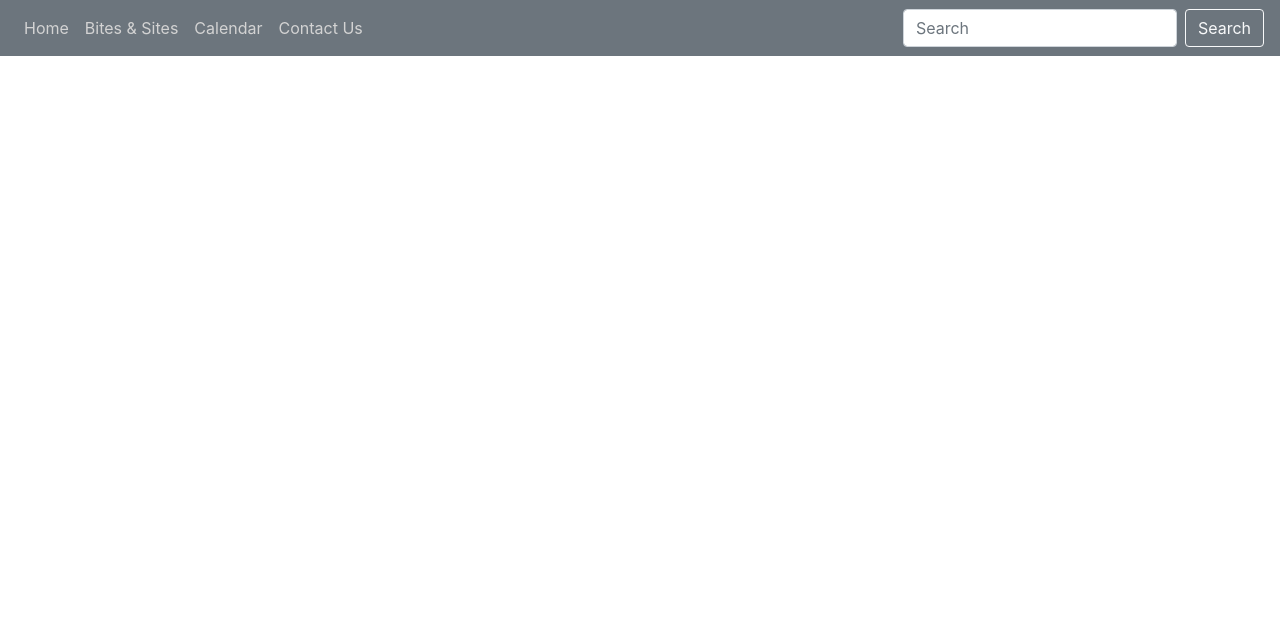
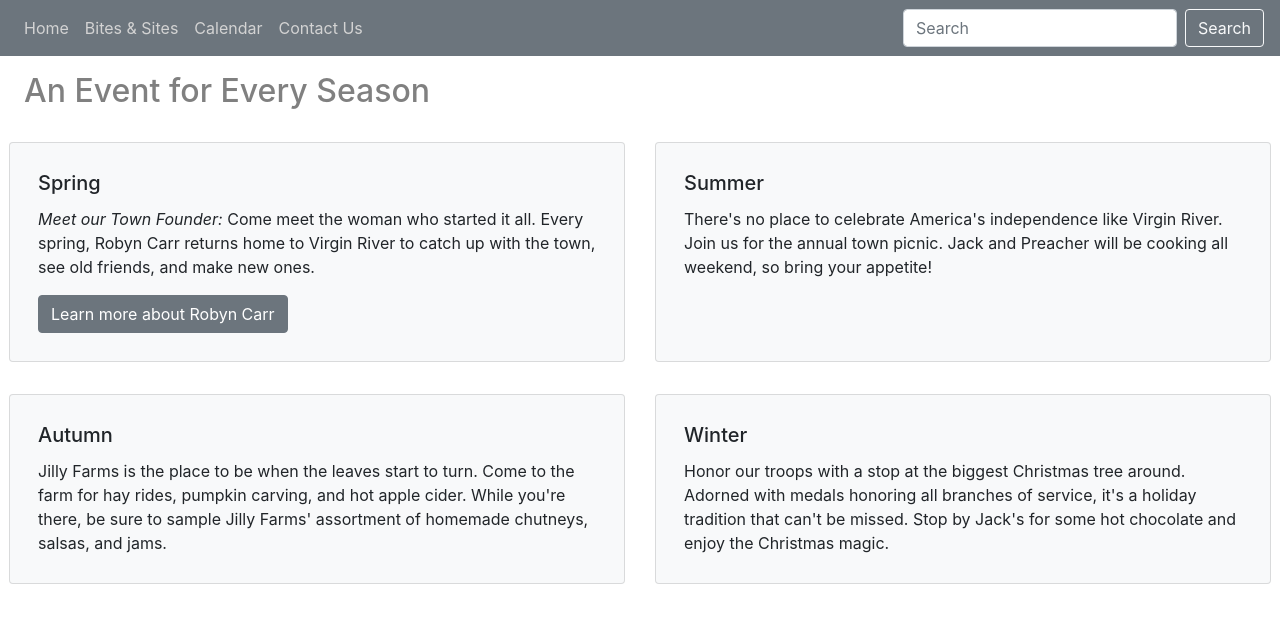
Before and after one commit to merth2erth/virgin-river, a website: page calendar.html in a window 1280 px wide. Drawn offline with nearby package versions, Linux system fonts and the light colour scheme; a web font is replaced by a local one.

Commit message:
Calendar

```diff
--- a/calendar.html
+++ b/calendar.html
@@ -11,7 +11,7 @@
     <!-- Additional CSS must be placed after Bootstrap CSS -->
     <link rel="stylesheet" href="node_modules/font-awesome/css/font-awesome.min.css" />
     <link rel="stylesheet" href="node_modules/bootstrap-social/bootstrap-social.css" />
-    <link rel="stylesheet" href="https://fonts.googleapis.com/css?family=Lobster|Open+Sans" />
+    <link href="https://fonts.googleapis.com/css2?family=Over+the+Rainbow&display=swap" rel="stylesheet">
     <link rel="stylesheet" href="css/styles.css" />
 
     <title>Welcome to Virgin River</title>
@@ -45,6 +45,40 @@
           </form>
         </div>
       </nav>
+<p></p><p></p>
+<h2 class="ml-4 mt-3">An Event for Every Season</h2>
+<p></p>
+
+<div class="card-deck">
+  <div class="card p-2 ml-sm-4 my-sm-3 bg-light">
+    <div class="card-body">
+      <h5 class="card-title">Spring</h5>
+      <p class="card-text"><em>Meet our Town Founder:</em> Come meet the woman who started it all. Every spring, Robyn Carr returns home to Virgin River to catch up with the town, see old friends, and make new ones. </p>
+      <a href="https://www.robyncarr.com" class="btn btn-secondary">Learn more about Robyn Carr</a>
+    </div>
+    </div>
+  <div class="card p-2 mr-sm-4 my-sm-3 bg-light">
+    <div class="card-body">
+      <h5 class="card-title">Summer</h5>
+      <p class="card-text">There's no place to celebrate America's independence like Virgin River. Join us for the annual town picnic. Jack and Preacher will be cooking all weekend, so bring your appetite!</p>
+    </div>
+  </div>
+  </div>
+
+  <div class="card-deck">
+    <div class="card p-2 ml-sm-4 my-sm-3 bg-light">
+      <div class="card-body">
+        <h5 class="card-title">Autumn</h5>
+        <p class="card-text">Jilly Farms is the place to be when the leaves start to turn. Come to the farm for hay rides, pumpkin carving, and hot apple cider. While you're there, be sure to sample Jilly Farms' assortment of homemade chutneys, salsas, and jams.</p>
+      </div>
+    </div>
+    <div class="card p-2 mr-sm-4 my-sm-3 bg-light">
+      <div class="card-body">
+        <h5 class="card-title">Winter</h5>
+        <p class="card-text">Honor our troops with a stop at the biggest Christmas tree around. Adorned with medals honoring all branches of service, it's a holiday tradition that can't be missed. Stop by Jack's for some hot chocolate and enjoy the Christmas magic.</p>
+      </div>
+    </div>
+    </div>
 
 
 
--- a/css/styles.css
+++ b/css/styles.css
@@ -17,3 +17,7 @@
 a.nav-link {
    color: lightgray;
 }
+
+h2 {
+   color: grey;
+}
```
Also changed, not shown: index.html (+1 -3 lines), placestovisit.html (+7 -1 lines).
